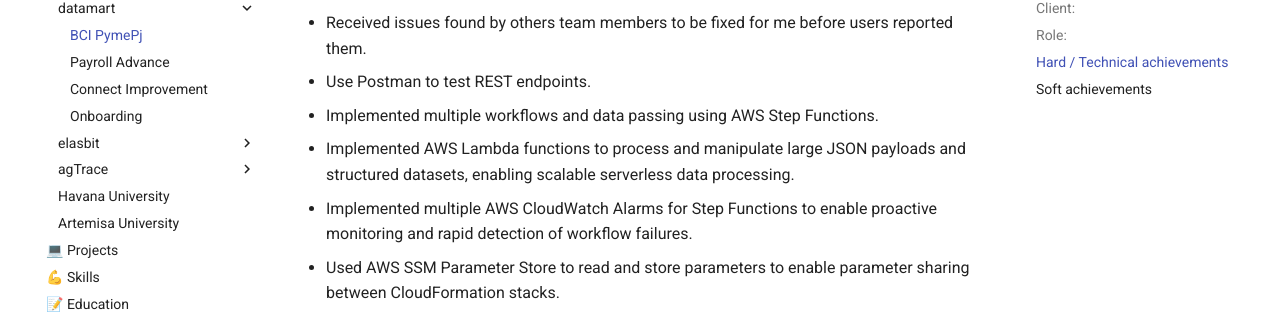
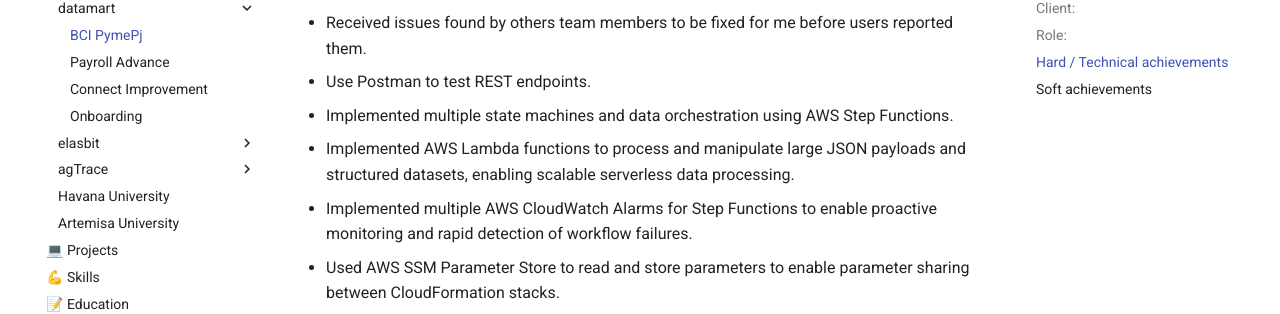
Before and after one commit to rayniel95/rayniel95.github.io, an MkDocs documentation site: the page built from docs/work_experience/datamart/bci_pyme_pj.md, in a window 1280 px wide and 900 px high, scrolled down 977 px. Shown: the part 154-468 px from the top of the window. Built offline with MkDocs 1.6.1 and Material for MkDocs 9.7.7, drawn with Linux system fonts in a browser that asks for light colours.

Commit message:
docs(datamart): refine AWS Step Functions description in BCI PymePj work experience page

```diff
--- a/docs/work_experience/datamart/bci_pyme_pj.md
+++ b/docs/work_experience/datamart/bci_pyme_pj.md
@@ -29,7 +29,7 @@ This project is related to create a SaaS platform for chilean bank BCI. The basi
 - Reported found bugs to front end developers to be fixed before users reported them.
 - Received issues found by others team members to be fixed for me before users reported them.
 - Use Postman to test REST endpoints.
-- Implemented multiple workflows and data passing using AWS Step Functions.
+- Implemented multiple state machines and data orchestration using AWS Step Functions.
 - Implemented AWS Lambda functions to process and manipulate large JSON payloads and structured datasets, enabling scalable serverless data processing.
 - Implemented multiple AWS CloudWatch Alarms for Step Functions to enable proactive monitoring and rapid detection of workflow failures.
 - Used AWS SSM Parameter Store to read and store parameters to enable parameter sharing between CloudFormation stacks.
```
